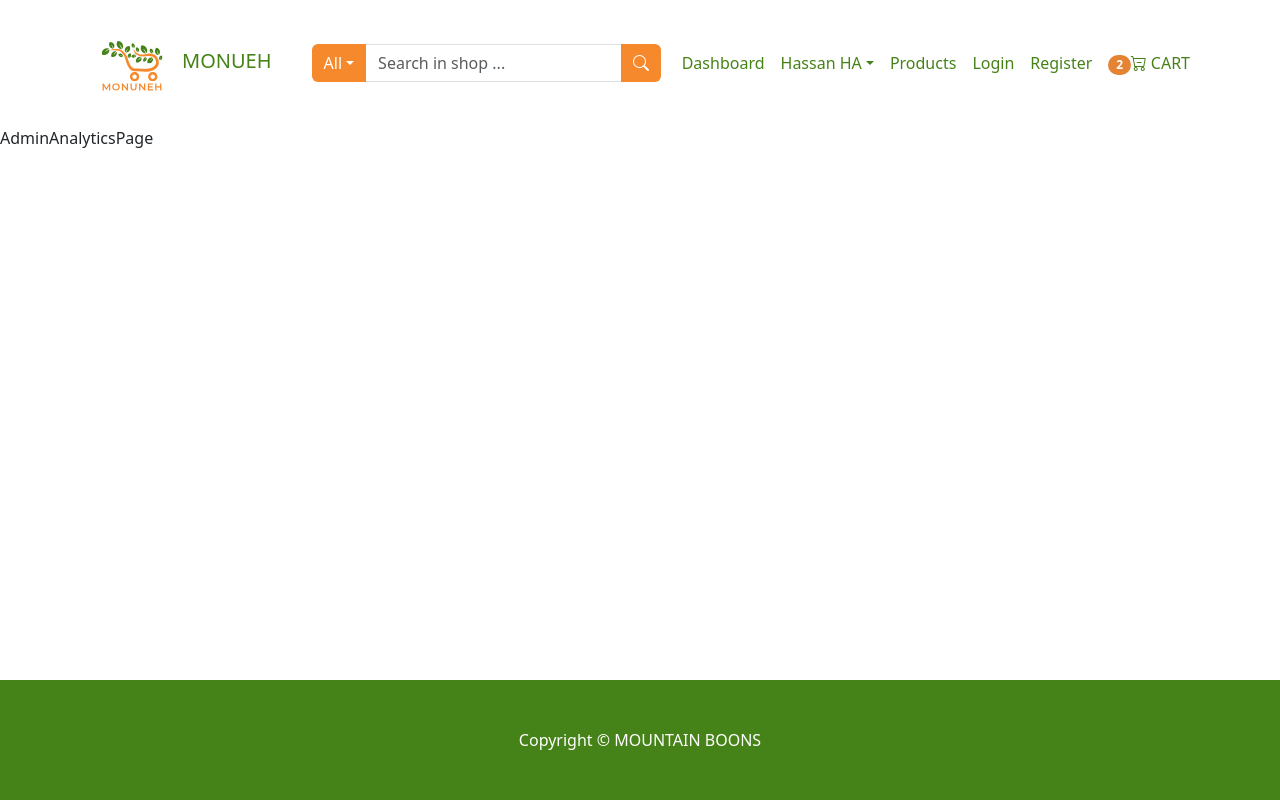
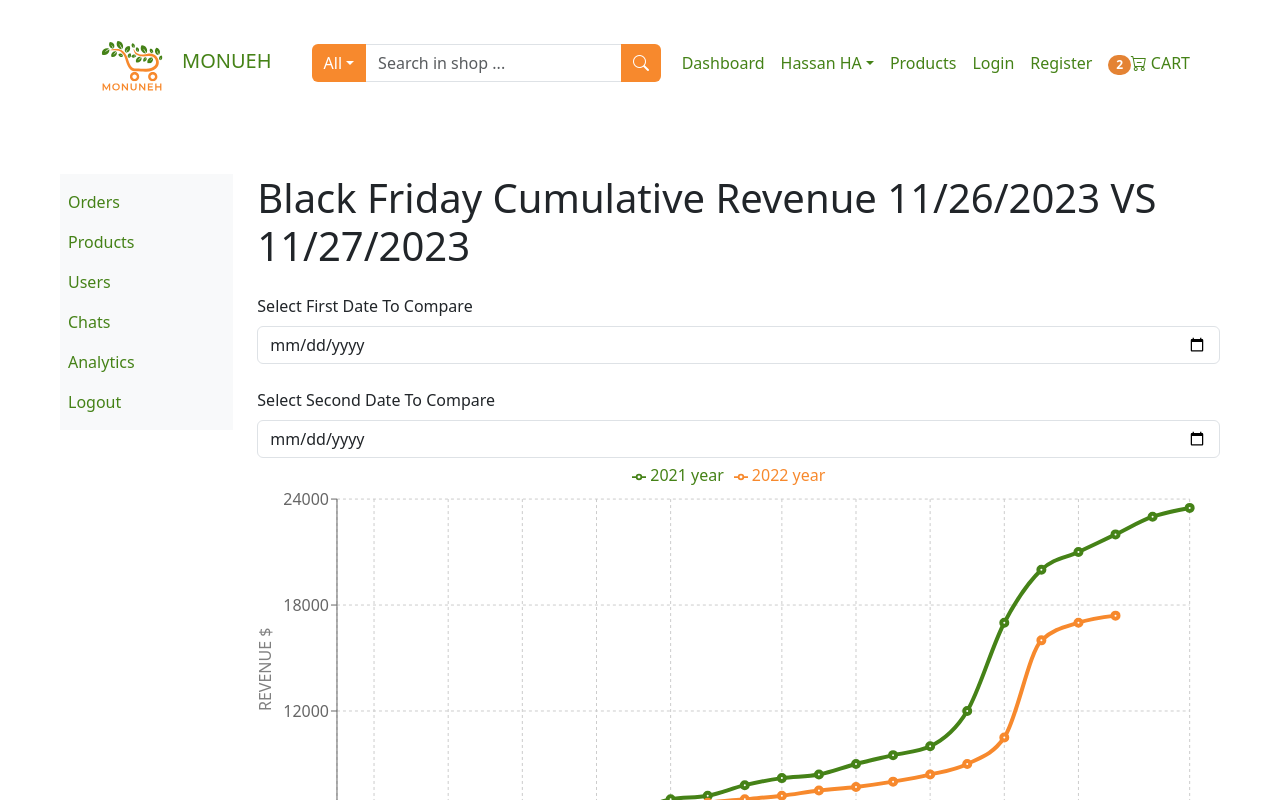
Before and after one commit to Final-project-3Ha/Front-end, a React (Create React App) app in the folder ecommerce/: page /admin/analytics in a window 1280 px wide. Shown: the top 800 px of the page. Built offline with nearby package versions, Linux system fonts and the light colour scheme.

Commit message:
Charts Analytics

```diff
--- a/ecommerce/package.json
+++ b/ecommerce/package.json
@@ -17,6 +17,7 @@
     "react-scripts": "5.0.1",
     "react-simple-star-rating": "^5.1.7",
     "react-transition-group": "^4.4.5",
+    "recharts": "^2.6.2",
     "sass": "^1.62.1",
     "web-vitals": "^2.1.4"
   },
--- a/ecommerce/src/components/Header/header.css
+++ b/ecommerce/src/components/Header/header.css
@@ -59,3 +59,7 @@
   .navbar-brand:hover {
   color: var(--accentColorHover) !important;
 }
+
+/* .container-xxl, .container-xl, .container-lg, .container-md, .container-sm, .container {
+  max-width: 90vw!important;
+} */
--- a/ecommerce/src/pages/Admin/AdminAnalyticsPage.js
+++ b/ecommerce/src/pages/Admin/AdminAnalyticsPage.js
@@ -1,7 +1,214 @@
-import React from 'react'
+import React from "react";
+import { Row, Col, Form } from "react-bootstrap";
+import AdminLinksComponent from "../../components/Admin/AdminLinksComponent.js";
+import {
+  LineChart,
+  Line,
+  XAxis,
+  YAxis,
+  CartesianGrid,
+  Tooltip,
+  Legend,
+  ResponsiveContainer,
+} from "recharts";
 
 function AdminAnalyticsPage() {
-  return <div>AdminAnalyticsPage</div>;
+  const data = [
+    {
+      name: "12:00 AM",
+      "2022 year": 4000,
+      "2021 year": 4100,
+    },
+    {
+      name: "1:00 AM",
+      "2022 year": 4200,
+      "2021 year": 4300,
+    },
+    {
+      name: "2:00 AM",
+      "2022 year": 4400,
+      "2021 year": 4500,
+    },
+    {
+      name: "3:00 AM",
+      "2022 year": 4600,
+      "2021 year": 4600,
+    },
+    {
+      name: "4:00 AM",
+      "2022 year": 4800,
+      "2021 year": 5000,
+    },
+    {
+      name: "5:00 AM",
+      "2022 year": 5000,
+      "2021 year": 5200,
+    },
+    {
+      name: "6:00 AM",
+      "2022 year": 5200,
+      "2021 year": 5400,
+    },
+    {
+      name: "7:00 AM",
+      "2022 year": 5600,
+      "2021 year": 6000,
+    },
+    {
+      name: "8:00 AM",
+      "2022 year": 6000,
+      "2021 year": 6300,
+    },
+    {
+      name: "9:00 AM",
+      "2022 year": 6400,
+      "2021 year": 7000,
+    },
+    {
+      name: "10:00 AM",
+      "2022 year": 6800,
+      "2021 year": 7200,
+    },
+    {
+      name: "11:00 AM",
+      "2022 year": 7000,
+      "2021 year": 7800,
+    },
+    {
+      name: "12:00 PM",
+      "2022 year": 7200,
+      "2021 year": 8200,
+    },
+    {
+      name: "1:00 PM",
+      "2022 year": 7500,
+      "2021 year": 8400,
+    },
+    {
+      name: "2:00 PM",
+      "2022 year": 7700,
+      "2021 year": 9000,
+    },
+    {
+      name: "3:00 PM",
+      "2022 year": 8000,
+      "2021 year": 9500,
+    },
+    {
+      name: "4:00 PM",
+      "2022 year": 8400,
+      "2021 year": 10000,
+    },
+    {
+      name: "5:00 PM",
+      "2022 year": 9000,
+      "2021 year": 12000,
+    },
+    {
+      name: "6:00 PM",
+      "2022 year": 10500,
+      "2021 year": 17000,
+    },
+    {
+      name: "7:00 PM",
+      "2022 year": 16000,
+      "2021 year": 20000,
+    },
+    {
+      name: "8:00 PM",
+      "2022 year": 17000,
+      "2021 year": 21000,
+    },
+    {
+      name: "9:00 PM",
+      "2022 year": 17400,
+      "2021 year": 22000,
+    },
+    {
+      name: "10:00 PM",
+      "2021 year": 23000,
+    },
+    {
+      name: "11:00 PM",
+      "2021 year": 23500,
+    },
+  ];
+  return (
+    <Row className="m-5">
+      <Col md={2}>
+        <AdminLinksComponent />
+      </Col>
+      <Col md={10}>
+        <h1 className="mb-4">
+          Black Friday Cumulative Revenue 11/26/2023 VS 11/27/2023
+        </h1>
+        <Form.Group controlId="firstDateToCompare">
+          <Form.Label>Select First Date To Compare</Form.Label>
+          <Form.Control
+            type="date"
+            name="firstDateToCompare"
+            placeholder="First Date To Compare"
+          />
+        </Form.Group>
+        <br />
+        <Form.Group controlId="secondDateToCompare">
+          <Form.Label>Select Second Date To Compare</Form.Label>
+          <Form.Control
+            type="date"
+            name="secondDateToCompare"
+            placeholder="Second Date To Compare"
+          />
+        </Form.Group>
+        <ResponsiveContainer width="100%" height={500}>
+          <LineChart
+            data={data}
+            margin={{
+              top: 5,
+              right: 30,
+              left: 20,
+              bottom: 5,
+            }}
+          >
+            <CartesianGrid strokeDasharray="3 3" />
+            <XAxis
+              dataKey="name"
+              label={{
+                value: "TIME",
+                offset: 50,
+                position: "insideBottomRight",
+              }}
+              allowDuplicatedCategory={false}
+            />
+            <YAxis
+              label={{
+                value: "REVENUE $",
+                offset: -12,
+
+                angle: -90,
+                position: "insideLeft",
+              }}
+            />
+            <Tooltip />
+            <Legend verticalAlign="top" height={36} />
+            <Line
+              type="monotone"
+              dataKey="2021 year"
+              stroke="#458217"
+              activeDot={{ r: 8 }}
+              strokeWidth={4}
+            />
+
+            <Line
+              type="monotone"
+              dataKey="2022 year"
+              stroke="#f7892d"
+              strokeWidth={4}
+            />
+          </LineChart>
+        </ResponsiveContainer>
+      </Col>
+    </Row>
+  );
 }
 
-export default AdminAnalyticsPage
+export default AdminAnalyticsPage;
```
Also changed, not shown: 1 other file (tests, documents, lock files or other folders).
